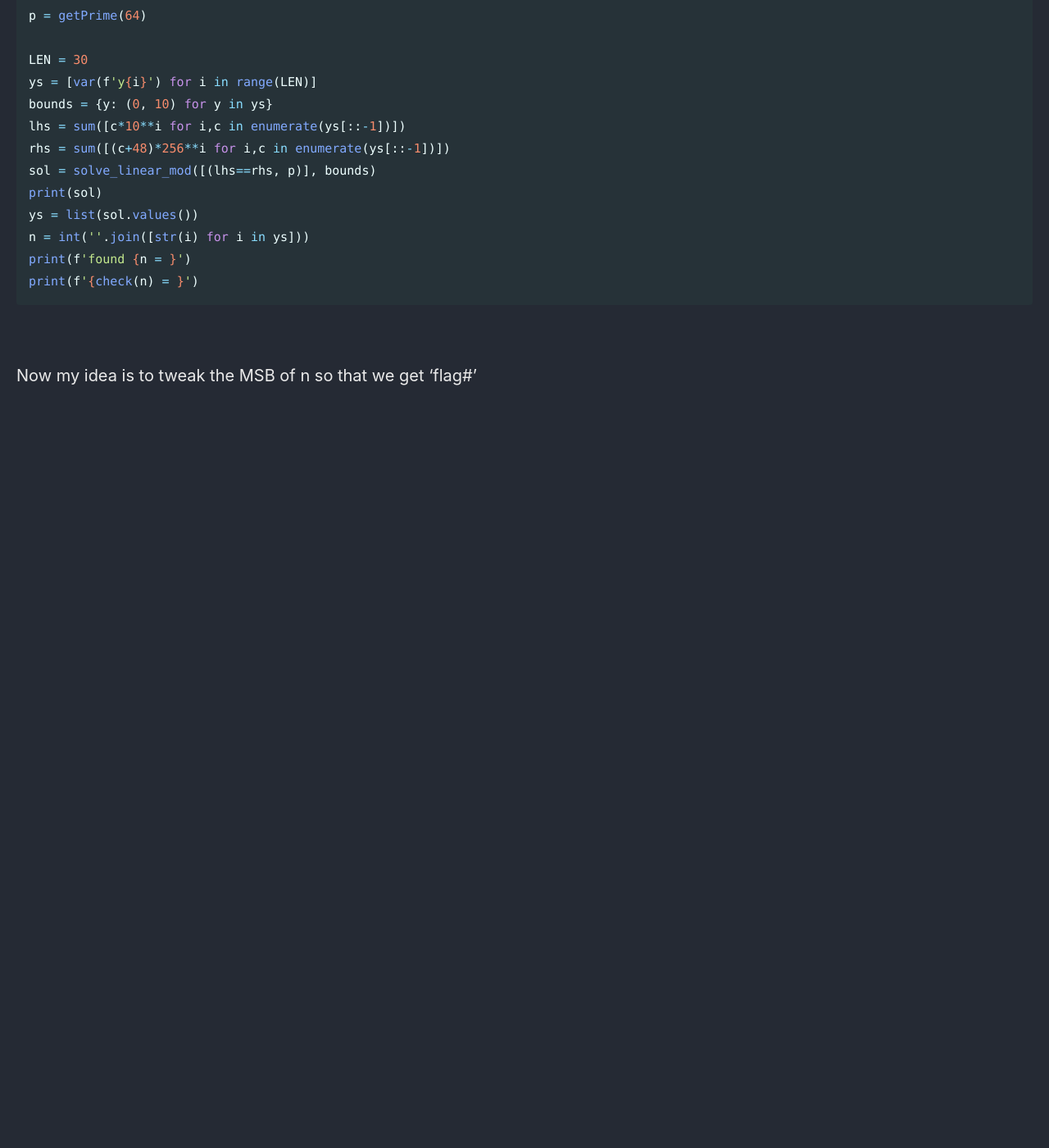
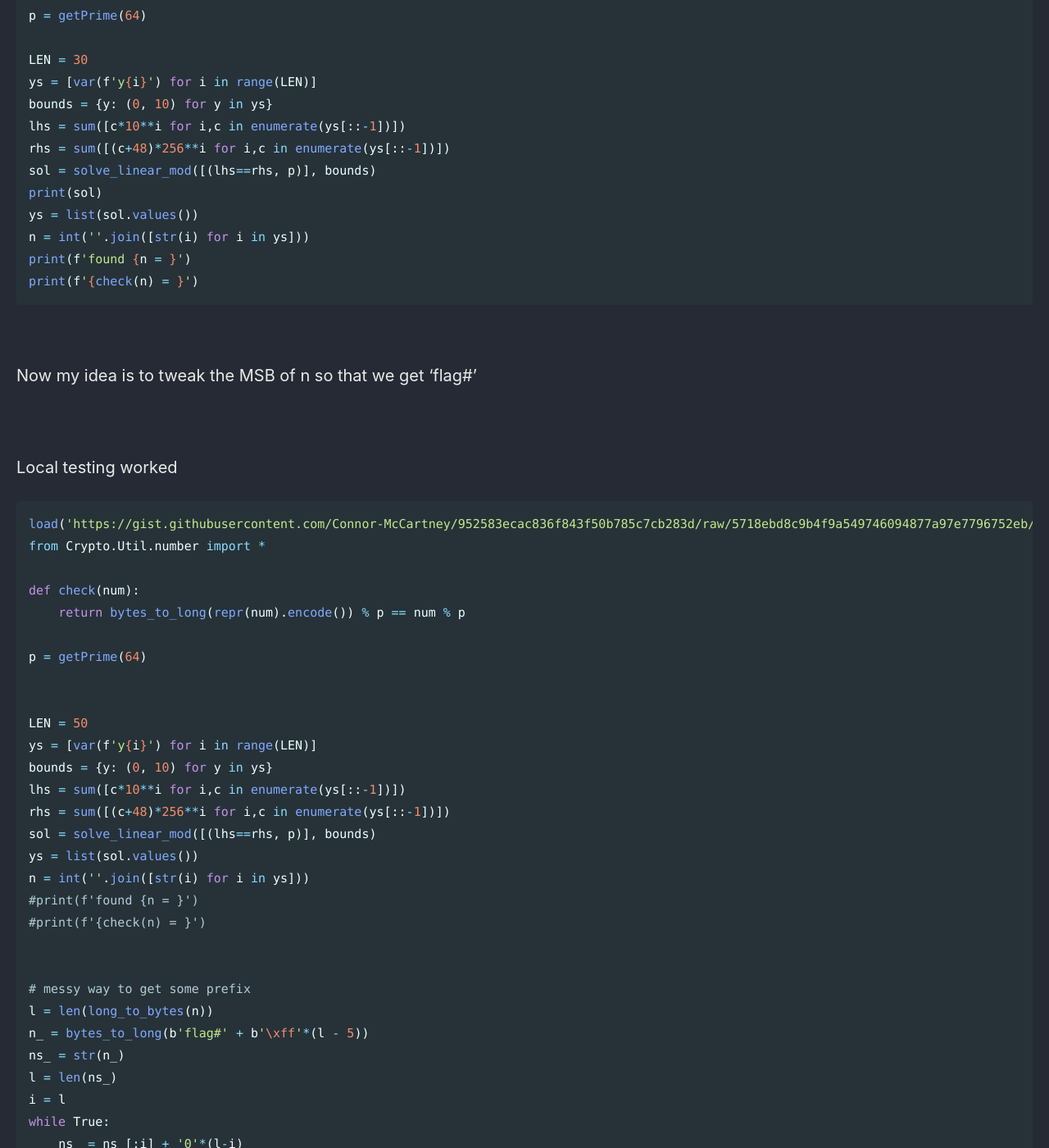
Before and after one commit to Connor-McCartney/Connor-McCartney.github.io, a Jekyll site: the page built from _pages/cryptography/other/modjail-imaginaryCTF.md, in a window 1280 px wide and 1400 px high, scrolled down 6963 px. Shown: the whole window at 82% size. Built offline with Jekyll 4.4.1, drawn with Linux system fonts in a browser that asks for light colours; cached includes are drawn as plain includes; before the commit the page ends 7548 px from its top, so only the background shows below that; some of the changed text lies outside the part shown.

Commit message:
Update modjail-imaginaryCTF.md

````diff
--- a/_pages/cryptography/other/modjail-imaginaryCTF.md
+++ b/_pages/cryptography/other/modjail-imaginaryCTF.md
@@ -292,3 +292,69 @@ print(f'{check(n) = }')
 Now my idea is to tweak the MSB of n so that we get 'flag#'
 
 <br>
+
+
+Local testing worked
+
+```python
+load('https://gist.githubusercontent.com/Connor-McCartney/952583ecac836f843f50b785c7cb283d/raw/5718ebd8c9b4f9a549746094877a97e7796752eb/solvelinmod.py')
+from Crypto.Util.number import *
+
+def check(num):
+    return bytes_to_long(repr(num).encode()) % p == num % p
+
+p = getPrime(64)
+
+
+LEN = 50
+ys = [var(f'y{i}') for i in range(LEN)]
+bounds = {y: (0, 10) for y in ys}
+lhs = sum([c*10**i for i,c in enumerate(ys[::-1])])
+rhs = sum([(c+48)*256**i for i,c in enumerate(ys[::-1])])
+sol = solve_linear_mod([(lhs==rhs, p)], bounds)
+ys = list(sol.values())
+n = int(''.join([str(i) for i in ys]))
+#print(f'found {n = }')
+#print(f'{check(n) = }')
+
+
+# messy way to get some prefix
+l = len(long_to_bytes(n))
+n_ = bytes_to_long(b'flag#' + b'\xff'*(l - 5))
+ns_ = str(n_)
+l = len(ns_)
+i = l
+while True:
+    ns_ = ns_[:i] + '0'*(l-i)
+    n_ = int(ns_)
+    i -= 1
+    if b'flag#' not in long_to_bytes(n_):
+        break
+    ns__ = ns_
+    n__ = n_
+print(ns__)
+print(long_to_bytes(n__))
+pre = [int(i) for i in ns__.split('00000')[0]] + [0]*10 # some arbitrary extra 0's
+print(f'{pre = }')
+print()
+
+
+
+# now try resolve with pre
+ys = [var(f'y{i}') for i in range(1 + LEN - len(pre))] # strange i have to add 1...
+bounds = {y: (0, 10) for y in ys}
+ys = pre + ys
+lhs = sum([c*10**i for i,c in enumerate(ys[::-1])])
+rhs = sum([(c+48)*256**i for i,c in enumerate(ys[::-1])])
+sol = solve_linear_mod([(lhs==rhs, p)], bounds)
+ys = pre + list(sol.values())
+n = int(''.join([str(i) for i in ys]))
+print(f'found {n = }')
+print(f'{check(n) = }')
+print(f'{long_to_bytes(n) = }')
+```
+
+
+<br>
+
+and remote flag:
````
